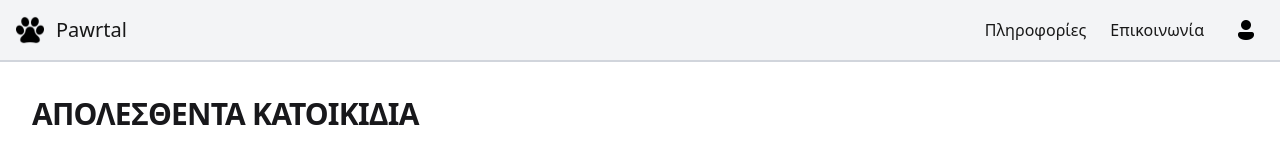
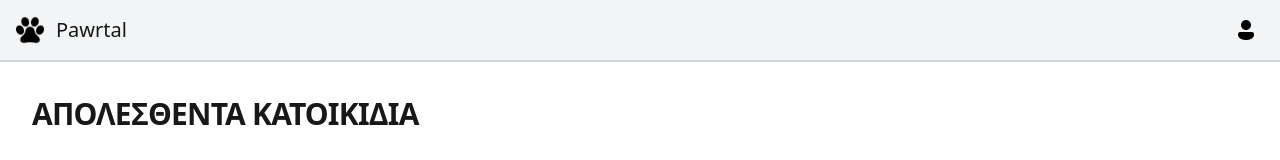
Before and after one commit to KimonSMN/pawrtal-website, a React (Vite) app: page / in a window 1280 px wide. Shown: the top 160 px of the page. Built offline with nearby package versions, Linux system fonts and the light colour scheme; data requests are answered from the project's data file.

Commit message:
navbar change

```diff
--- a/src/components/layout/Navbar.tsx
+++ b/src/components/layout/Navbar.tsx
@@ -149,12 +149,12 @@ function Navbar() {
 
                 {/* Navigation */}
                 <nav className="flex items-center space-x-6 font-medium">
-                    <a href="#information" className="hover:text-gray-500 cursor-pointer">
+                    {/* <a href="#information" className="hover:text-gray-500 cursor-pointer">
                         Πληροφορίες
                     </a>
                     <a href="#contact" className="hover:text-gray-500 cursor-pointer">
                         Επικοινωνία
-                    </a>
+                    </a> */}
 
                     {/* Profile dropdown */}
                     <div className="relative" ref={menuRef}>
```
